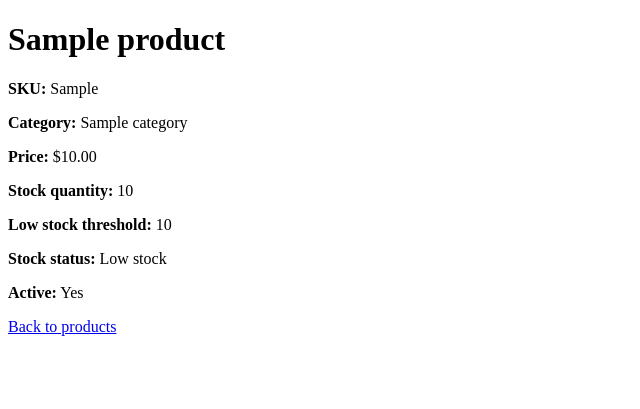
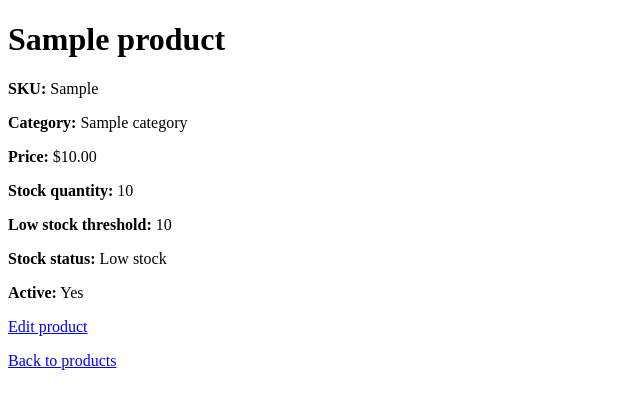
Before and after one commit to camaliyev/stockflow, a Django app: page /products/1/ in a window 1280 px wide. Shown: the top 409 px of the page, without its empty margins (0-640 px from the left). Run offline with Django 5.2, Linux system fonts and the light colour scheme; a user stored in the database is signed in; tables that the repository leaves empty hold one stand-in row (values such as "Sample post").

Commit message:
Add product editing with shared product form

```diff
--- a/inventory/templates/inventory/product_detail.html
+++ b/inventory/templates/inventory/product_detail.html
@@ -27,7 +27,11 @@
         <strong>Active:</strong>
         {{ product.is_active|yesno:"Yes,No" }}
     </p>
-
+    <p>
+        <a href="{% url 'inventory:product_update' pk=product.pk %}">
+        Edit product
+        </a>
+    </p>
     <a href="{% url 'inventory:product_list' %}">Back to products</a>
 </body>
 </html>
--- a/inventory/urls.py
+++ b/inventory/urls.py
@@ -8,4 +8,5 @@ urlpatterns = [
     path("products/", views.product_list, name="product_list"),
     path("products/add/", views.product_create, name="product_create"),
     path("products/<int:pk>/", views.product_detail, name="product_detail"),
+    path("products/<int:pk>/edit/", views.product_update, name="product_update"),
 ]
--- a/inventory/views.py
+++ b/inventory/views.py
@@ -66,3 +66,25 @@ def product_create(request):
         "inventory/product_form.html",
         {"form": form},
     )
+
+@login_required(login_url="/admin/login/")
+def product_update(request, pk):
+    product = get_object_or_404(Product, pk=pk)
+
+    if request.method == "POST":
+        form = ProductForm(request.POST, instance=product)
+
+        if form.is_valid():
+            form.save()
+            return redirect("inventory:product_detail", pk=product.pk)
+    else:
+        form = ProductForm(instance=product)
+
+    return render(
+        request,
+        "inventory/product_form.html",
+        {
+            "form": form,
+            "product": product,
+        },
+    )
```
Also changed, not shown: inventory/templates/inventory/product_form.html (+16 -5 lines).
